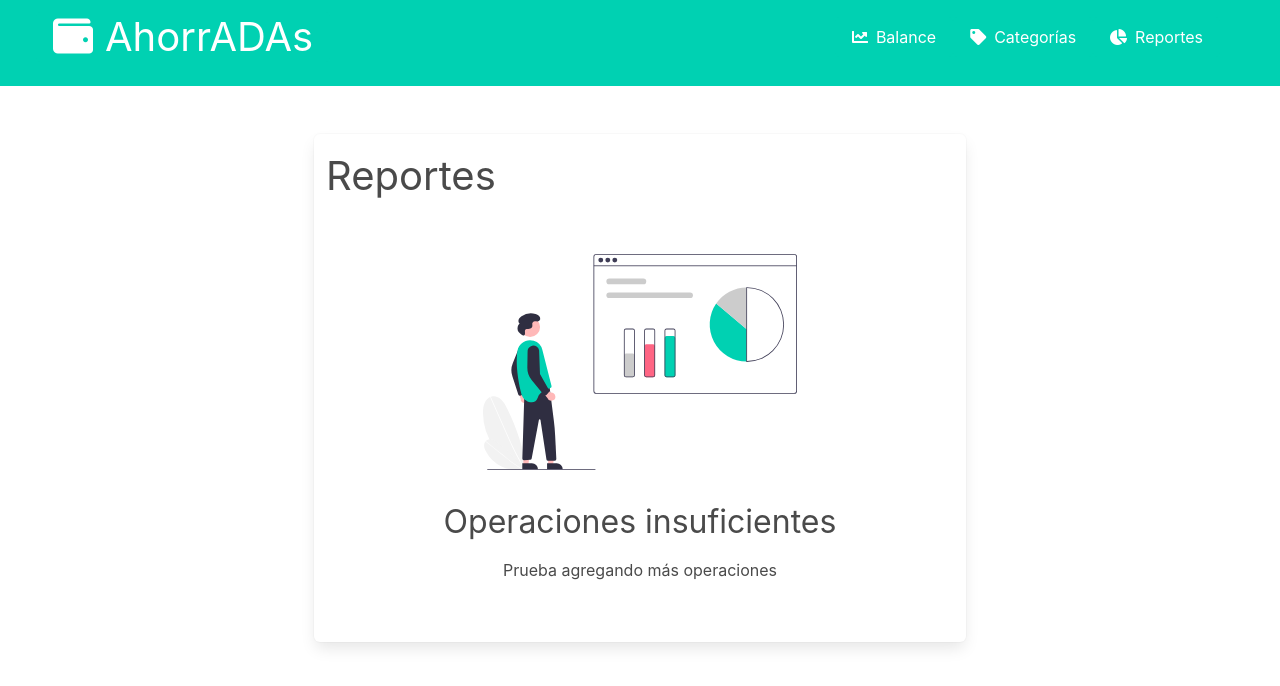
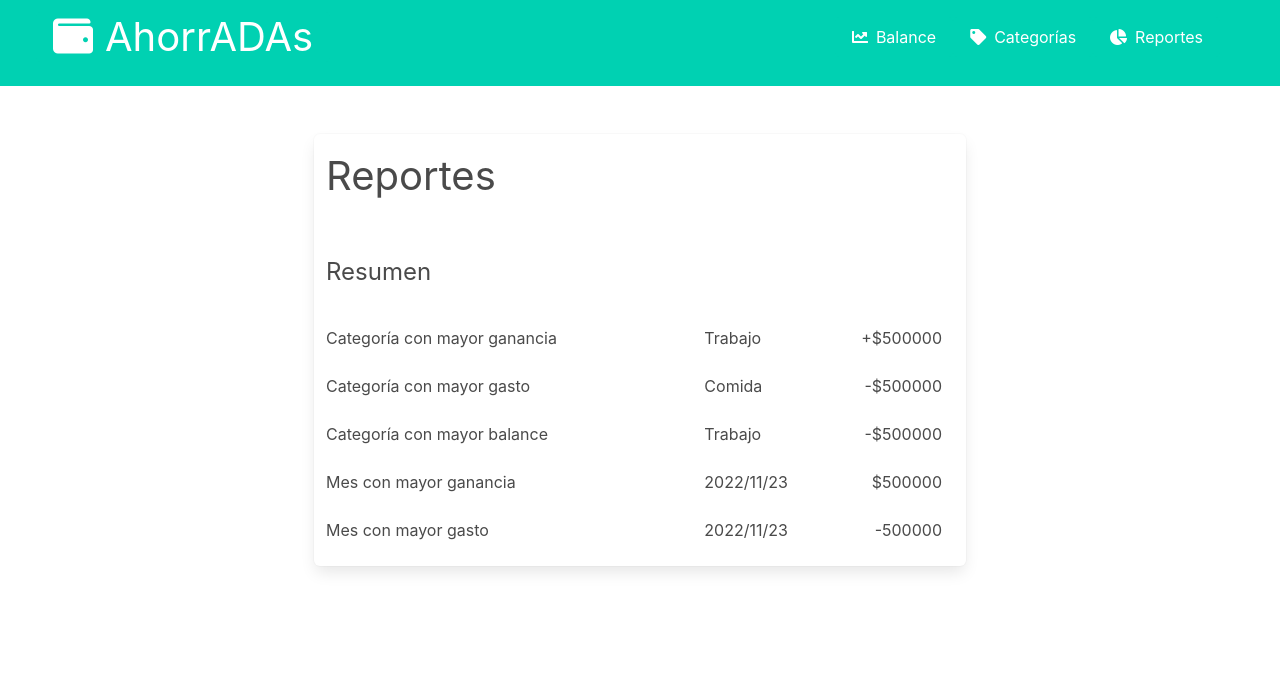
Before and after one commit to Mariacecilia1999/proyectoAhorrADAs, a plain HTML site: page index.html in a window 1280 px wide. Drawn offline with nearby package versions, Linux system fonts and the light colour scheme.

Commit message:
Agregando sección-reportes: resumen

```diff
--- a/index.html
+++ b/index.html
@@ -237,8 +237,8 @@
 
 
 
-      <!--Sección reportes-->
-      <section class="columns is-justify-content-center mt-6" >
+      <!--Sección reportes sin operaciones-->
+      <!-- <section class="columns is-justify-content-center mt-6" >
          <div class="box column is-6">
             <h2 class="is-size-2">Reportes</h2>
             <div class="is-flex is-align-items-center is-flex-direction-column is-justify-content-center py-6">
@@ -247,6 +247,60 @@
                <p>Prueba agregando más operaciones</p>
             </div>
          </div>
+      </section> -->
+
+
+      <!--Sección de reportes con operaciones-->
+      <section class="columns is-justify-content-center is-align-items-center mt-6">
+         <div class="box column is-6">
+            <h2 class="is-size-2">Reportes</h2>
+
+            <div>
+               <h3 class="pt-6 pb-5 is-size-4">Resumen</h3>
+
+               <div class="is-flex is-justify-content-space-between is-align-items-center">
+                  <h5>Categoría con mayor ganancia</h5>
+                  <div class="column is-flex is-justify-content-space-between is-5">
+                     <span>Trabajo</span>
+                     <p>+$500000</p>
+                  </div>
+               </div>
+
+               <div class="is-flex is-justify-content-space-between is-align-items-center">
+                  <h5>Categoría con mayor gasto</h5>
+                  <div class="column is-flex is-justify-content-space-between is-5">
+                     <span>Comida</span>
+                     <p>-$500000</p>
+                  </div>
+               </div>
+
+               <div class="is-flex is-justify-content-space-between is-align-items-center">
+                  <h5>Categoría con mayor balance</h5>
+                  <div class="column is-flex is-justify-content-space-between is-5">
+                     <span>Trabajo</span>
+                     <p>-$500000</p>
+                  </div>
+               </div>
+
+               <div class="is-flex is-justify-content-space-between is-align-items-center">
+                  <h5>Mes con mayor ganancia</h5>
+                  <div class="column is-flex is-justify-content-space-between is-5">
+                     <span>2022/11/23</span>
+                     <p>$500000</p>
+                  </div>
+               </div>
+
+               <div class="is-flex is-justify-content-space-between is-align-items-center">
+                  <h5>Mes con mayor gasto</h5>
+                  <div class="column is-flex is-justify-content-space-between is-5">
+                     <span>2022/11/23</span>
+                     <p>-500000</p>
+                  </div>
+               </div>
+            </div>
+
+
+         </div>
       </section>
 </body>
 </html>
```
